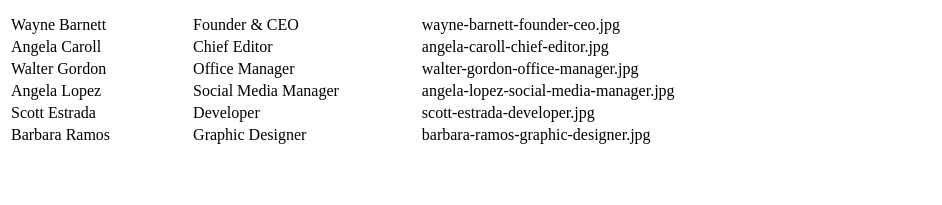
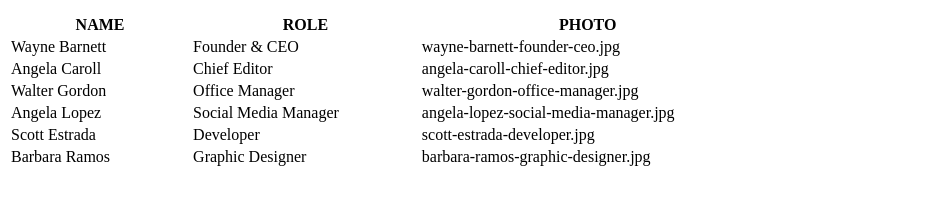
Before and after one commit to Eustache97/js-our-team, a plain HTML site: page index.html in a window 1280 px wide. Shown: the part 137-342 px from the top of the page, without its empty margins (0-942 px from the left). Drawn offline with nearby package versions, Linux system fonts and the light colour scheme.

Commit message:
milestone2 aggiunto thead

```diff
--- a/index.html
+++ b/index.html
@@ -15,7 +15,13 @@
             <p>Lorem ipsum, dolor sit amet consectetur adipisicing elit. Blanditiis reprehenderit eligendi magni iusto ipsa placeat repellat alias quidem inventore rem enim hic vel ipsam commodi, sunt aliquam veritatis, nemo vero.</p>
 
         </div>
-        <table class="list-team"></table>
+        <table class="list-team">
+            <thead>
+                <th>NAME</th>
+                <th>ROLE</th>
+                <th>PHOTO</th>
+            </thead>
+        </table>
         <!-- <div class="my_row">
             <div class="my_col">
                 <img src="img/wayne-barnett-founder-ceo.jpg" alt="">
```
